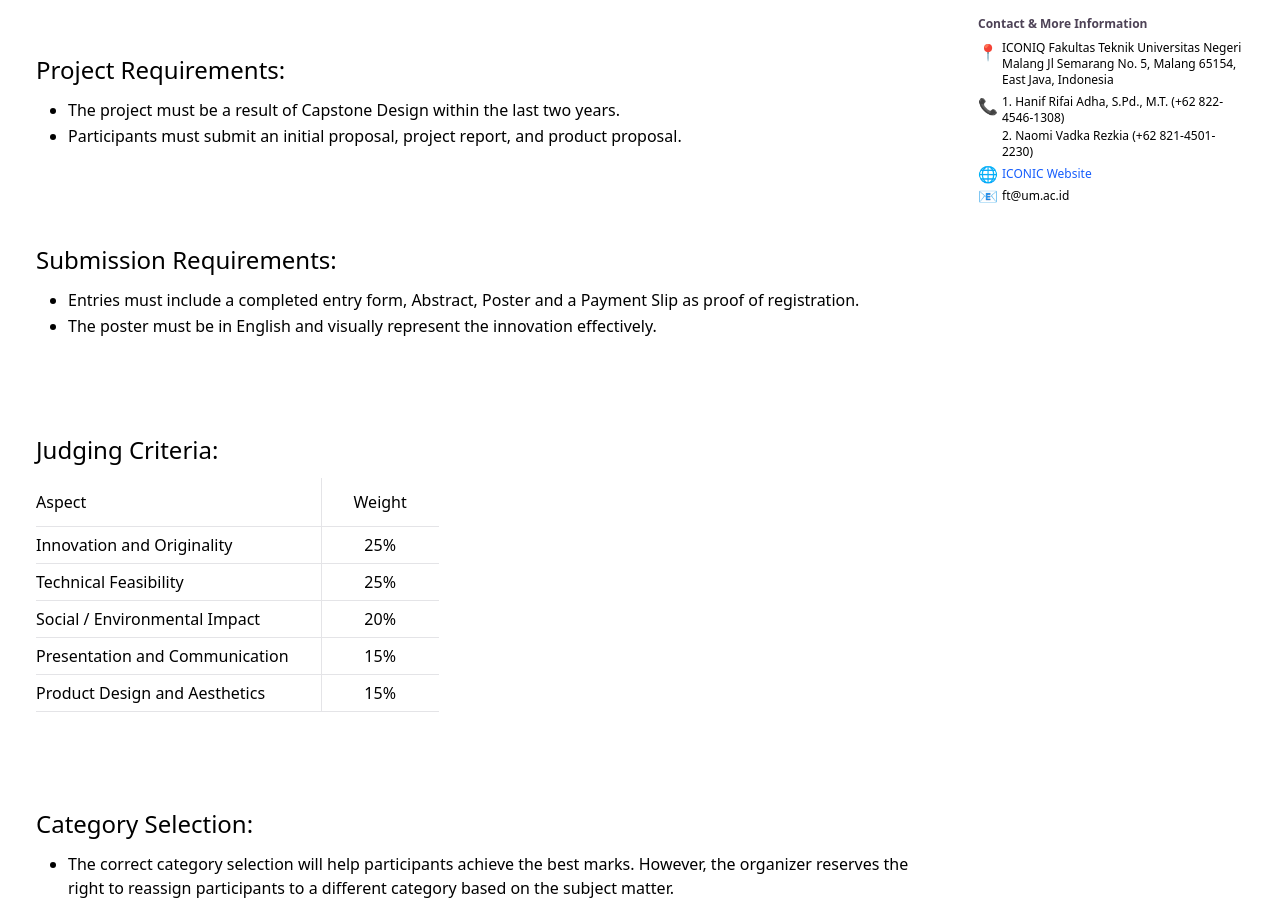
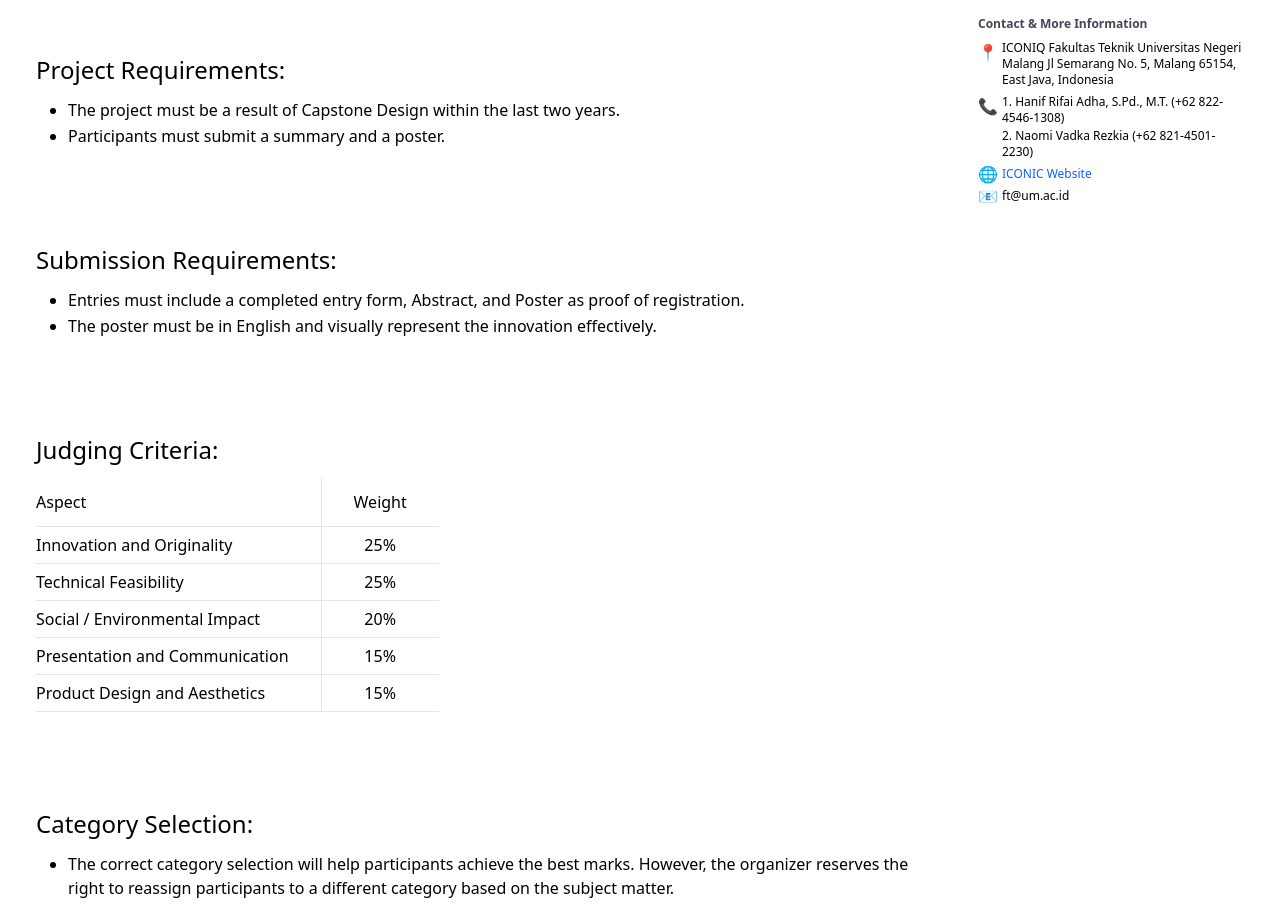
Before and after one commit to FathanAlfariel/iconic, a React (Vite) app: page /rules in a window 1280 px wide. Shown: the part 1000-1921 px from the top of the page. Built offline with nearby package versions, Linux system fonts and the light colour scheme.

Commit message:
refactor: change submission and project requirements

```diff
--- a/src/pages/Rules.jsx
+++ b/src/pages/Rules.jsx
@@ -91,8 +91,7 @@ const Rules = () => {
                   last two years.
                 </li>
                 <li className="ml-8">
-                  Participants must submit an initial proposal, project report,
-                  and product proposal.
+                  Participants must submit a summary and a poster.
                 </li>
               </ul>
             </li>
@@ -102,8 +101,8 @@ const Rules = () => {
               <h5 className="text-2xl font-medium">Submission Requirements:</h5>
               <ul className="list-outside list-disc flex flex-col gap-y-0.5 mt-3">
                 <li className="ml-8">
-                  Entries must include a completed entry form, Abstract, Poster
-                  and a Payment Slip as proof of registration.
+                  Entries must include a completed entry form, Abstract, and
+                  Poster as proof of registration.
                 </li>
                 <li className="ml-8">
                   The poster must be in English and visually represent the
```
